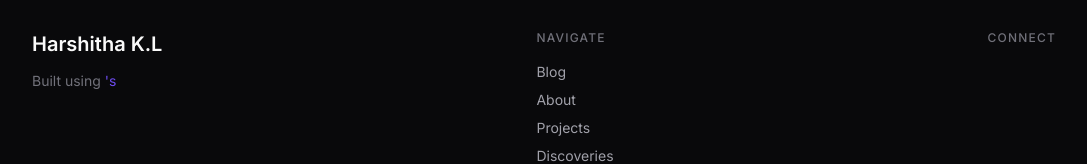
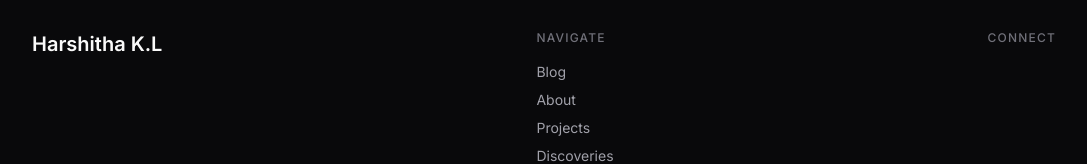
Before and after one commit to Hk564/Founders-office, a Next.js app: page / in a window 1280 px wide. Shown: the part 2074-2238 px from the top of the page, without its empty margins (96-1183 px from the left). Built offline with nearby package versions, Linux system fonts and the light colour scheme; no server answers; the database is empty.

Commit message:
remove Gushwork text from footer

```diff
--- a/components/Footer.tsx
+++ b/components/Footer.tsx
@@ -13,18 +13,6 @@ export default function Footer({ memory }: FooterProps) {
           {/* Left: identity */}
           <div className="flex flex-col gap-3 max-w-sm">
             <p className="text-xl font-semibold">{memory.name || 'Harshitha K.L'}</p>
-            <p className="text-[#71717A] text-sm leading-relaxed">
-              Built using{' '}
-              <a
-                href={`https://${memory.target_company_url}`}
-                target="_blank"
-                rel="noopener noreferrer"
-                className="text-[#6E4CEF] hover:underline"
-              >
-                {memory.target_company}&apos;s
-              </a>{' '}
-
-            </p>
             <p className="text-[#71717A] text-sm">{memory.email}</p>
           </div>
 
```
